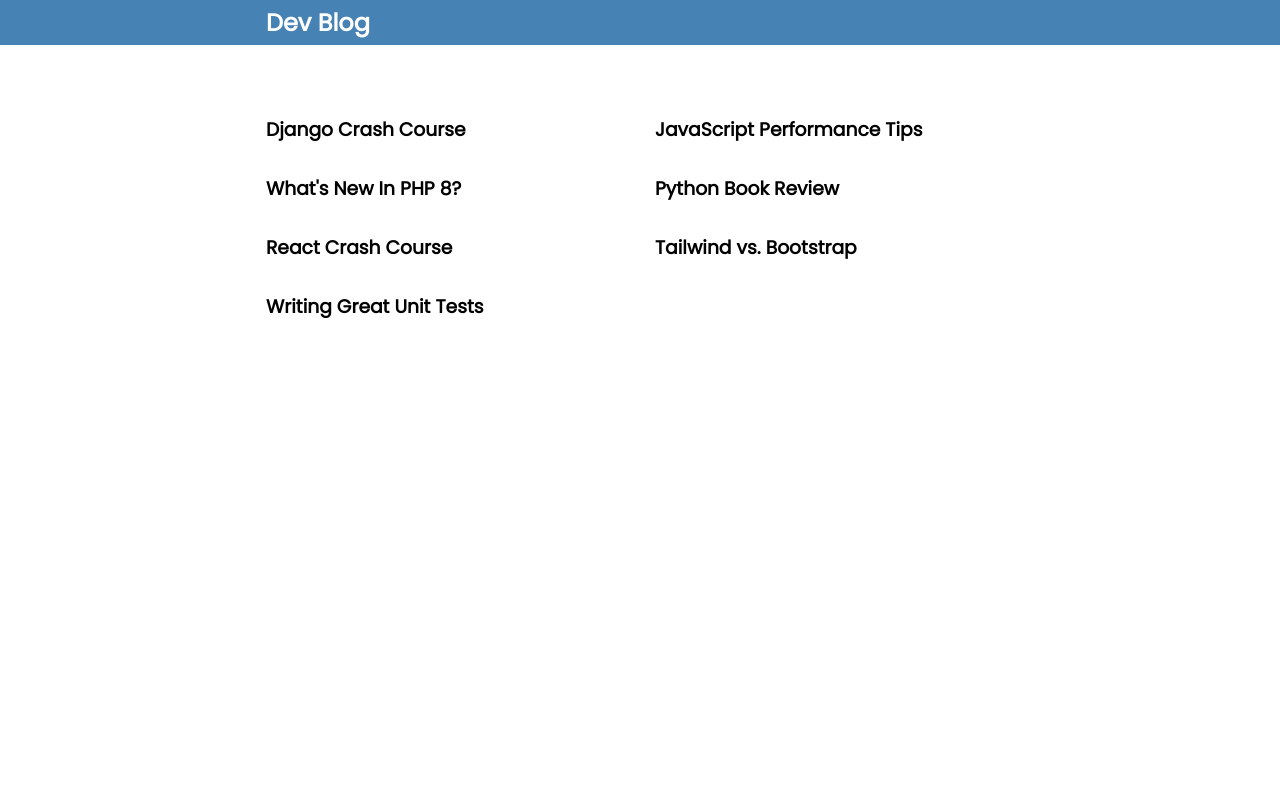
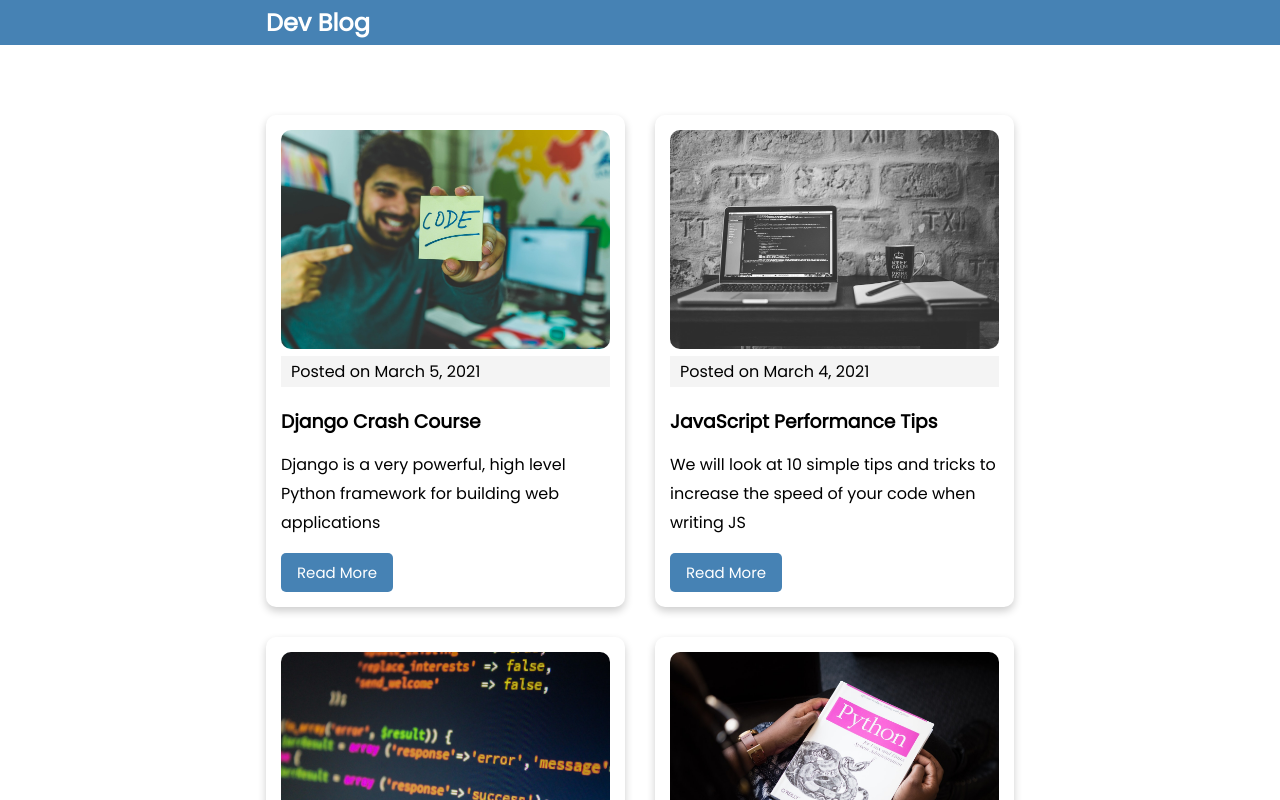
Before and after one commit to vsreyes/next-markdown-blog, a Next.js app: page / in a window 1280 px wide. Shown: the top 800 px of the page. Built offline with nearby package versions, Linux system fonts and the light colour scheme.

Commit message:
Post page setup

```diff
--- /dev/null
+++ b/components/Post.js
@@ -0,0 +1,19 @@
+import Link from 'next/link';
+
+export default function Post({ post }) {
+  return (
+    <div class='card'>
+      <img src={post.frontmatter.cover_image} alt='' />
+
+      <div className='post-date'>Posted on {post.frontmatter.date}</div>
+
+      <h3>{post.frontmatter.title}</h3>
+
+      <p>{post.frontmatter.excerpt}</p>
+
+      <Link href={`/blog/${post.slug}`}>
+        <a className='btn'>Read More</a>
+      </Link>
+    </div>
+  );
+}
--- a/pages/index.js
+++ b/pages/index.js
@@ -2,6 +2,7 @@
 import path from 'path';
 import matter from 'gray-matter';
 import Head from 'next/head';
+import Post from '../components/Post';
 
 export default function Home({ posts }) {
   return (
@@ -12,7 +13,7 @@
 
       <div className='posts'>
         {posts.map((post, index) => (
-          <h3>{post.frontmatter.title}</h3>
+          <Post post={post} />
         ))}
       </div>
     </div>
```
